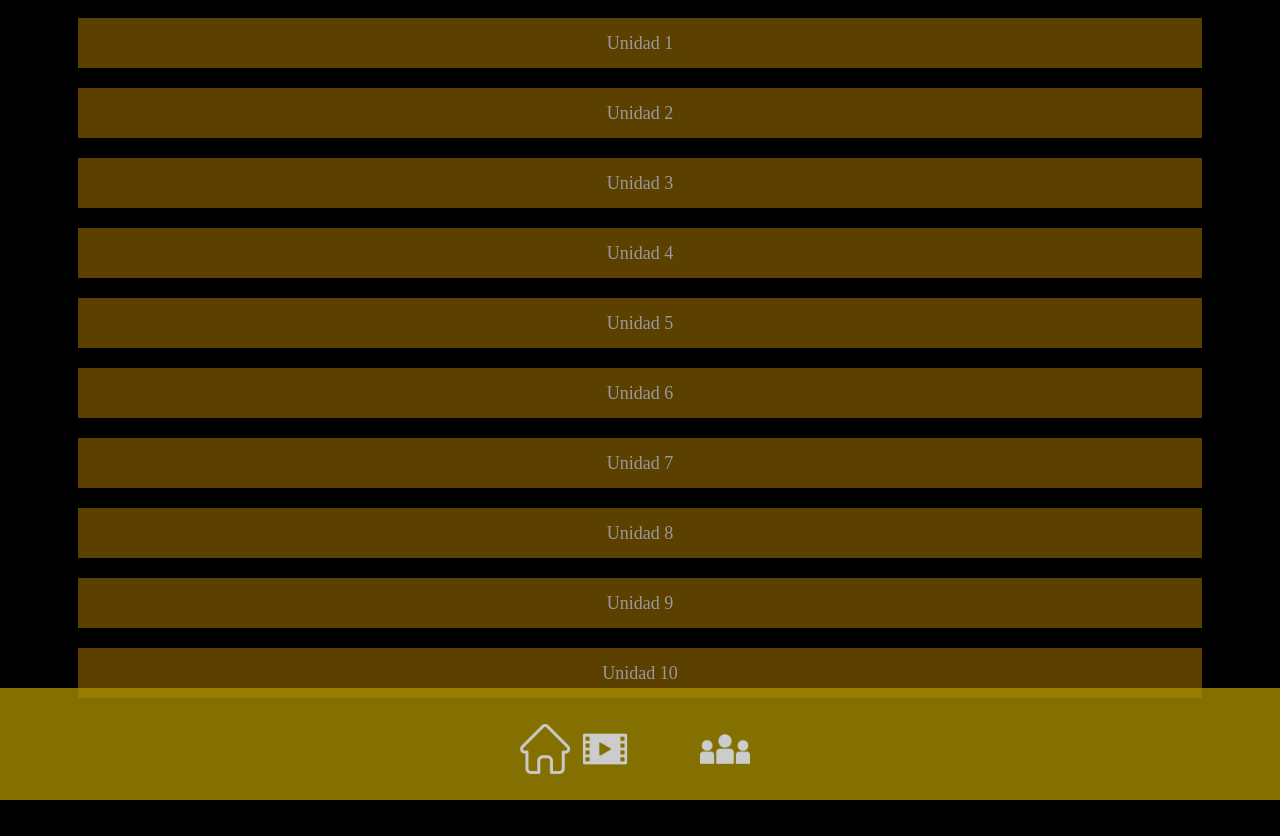
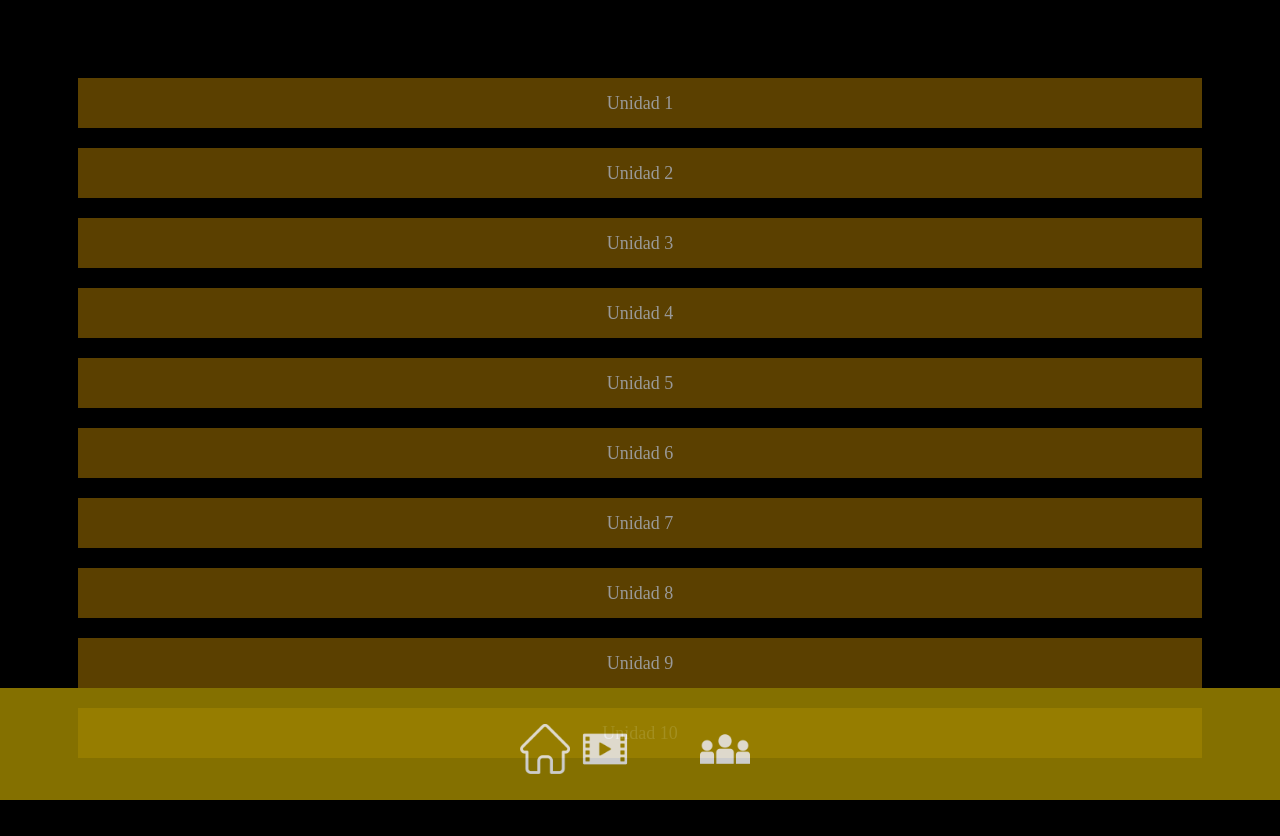
Before and after one commit to agusting98/Maths-Pilot-s, a plain HTML site: page lessons.html in a window 1280 px wide. Before the commit the page ends 800 px from the top, so only its background shows below. Drawn offline with Linux system fonts and the light colour scheme; a web font is replaced by a local one.

Commit message:
Bug lessons

```diff
--- a/styles/lessons-styles.css
+++ b/styles/lessons-styles.css
@@ -9,7 +9,6 @@
 }
 
 .container {
-    margin-top: -60px;
     padding: 60px;
     display: grid;
     z-index: 0;
```
